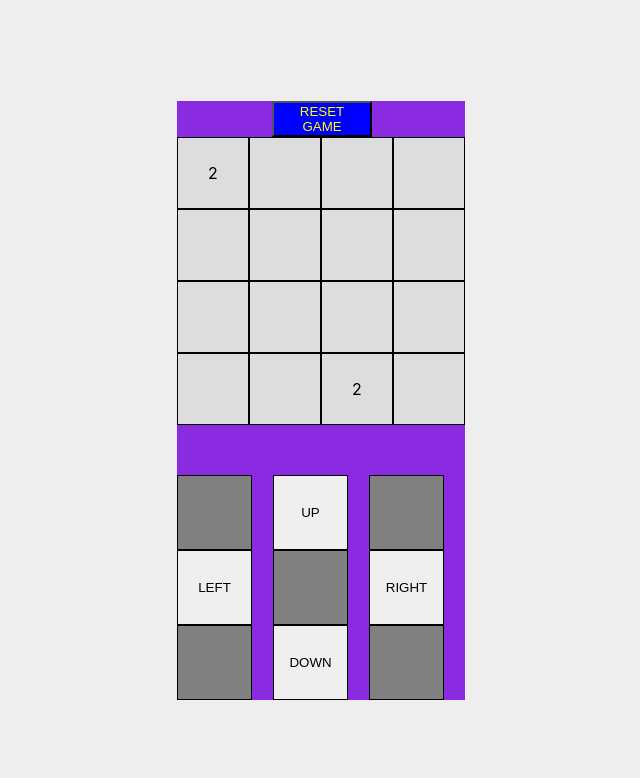
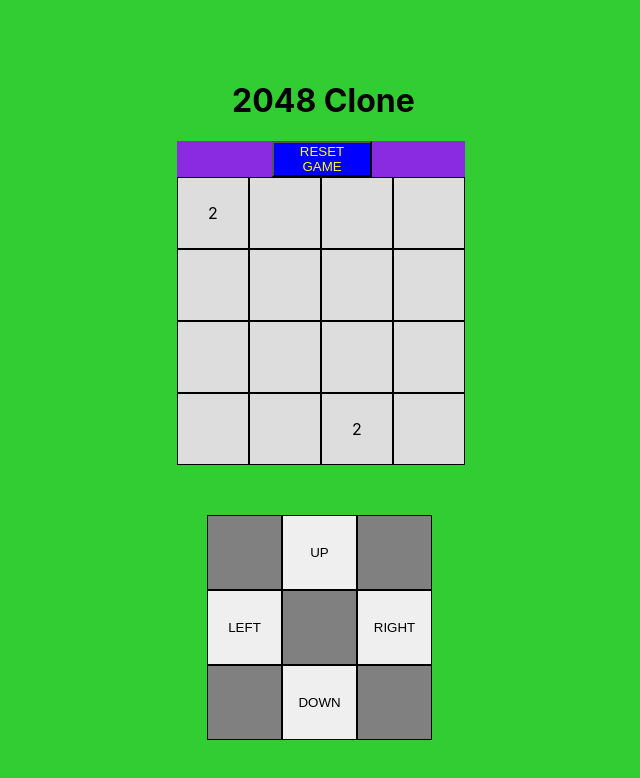
Before and after one commit to jipchik/2048-clone, a React (Create React App) app: page / in a window 1280 px wide. Shown: the top 778 px of the page, without its empty margins (319-959 px from the left). Built offline with nearby package versions, Linux system fonts and the light colour scheme.

Commit message:
basic styling in place, all directions are still buggy especially up and down

```diff
--- a/src/App.css
+++ b/src/App.css
@@ -4,7 +4,7 @@ body {
 }
 
 body {
-	background: #eee;
+	background: limegreen;
 	display: flex;
 	justify-content: center;
 	align-items: center;
--- a/src/App.tsx
+++ b/src/App.tsx
@@ -3,6 +3,7 @@ import Game from "./components/game/Game";
 export default function App() {
 	return (
 		<div className="App">
+			<h1 style={{marginLeft: "55px"}}>2048 Clone</h1>
 			<Game />
 		</div>
 	);
--- a/src/components/game/Game.tsx
+++ b/src/components/game/Game.tsx
@@ -18,18 +18,19 @@ export default function Game() {
 	}
 
 	return (
-		<div className='game'>
-			<div>
-				{/* <h1>Current Game Grid Scale: {scale}</h1> */}
+		<div>
+			<div className='game'>
 				<button style={{ width: "100px", backgroundColor: "blue", color: "yellow", marginLeft: "95px" }} onClick={handleResetGameClick}>RESET GAME</button>
 				<GameGrid />
 			</div>
-			<GameTileMover setLoserMessage={setLoserMessage} />
+			<div style={{width: "50%", marginLeft: "30px"}}>
+				<GameTileMover setLoserMessage={setLoserMessage} />
+			</div>
 			{
 				loserMessage !== "" ?
-				<YouLoseModal message={loserMessage} closeModal={handleResetGameClick}/>
-				:
-				null
+					<YouLoseModal message={loserMessage} closeModal={handleResetGameClick} />
+					:
+					null
 
 			}
 		</div>
```
